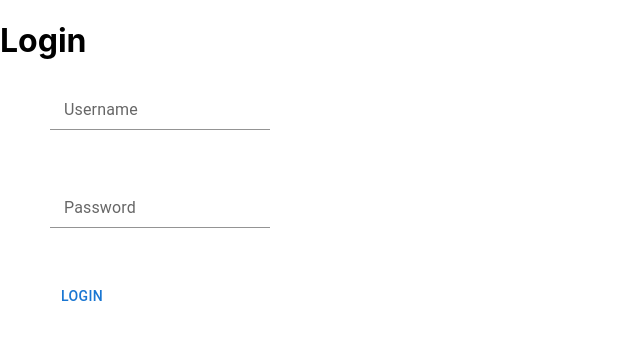
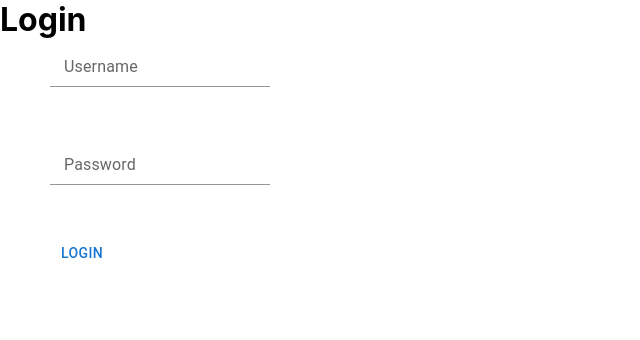
Before and after one commit to Tocco17/Portafoglio, a React (Create React App) app in the folder portafoglio.react/: page /auth/login in a window 1280 px wide. Shown: the top 340 px of the page, without its empty margins (0-640 px from the left). Built offline with nearby package versions, Linux system fonts and the light colour scheme; the HTML template or start-up script is replaced by a standard one.

Commit message:
roots css

```diff
--- a/portafoglio.react/src/index.css
+++ b/portafoglio.react/src/index.css
@@ -11,3 +11,16 @@ code {
   font-family: source-code-pro, Menlo, Monaco, Consolas, 'Courier New',
     monospace;
 }
+*{
+	margin: 0;
+	padding: 0;
+	box-sizing: border-box;
+}
+
+body{
+	height: 100vh;
+}
+
+#root{
+	height: inherit;
+}
```
